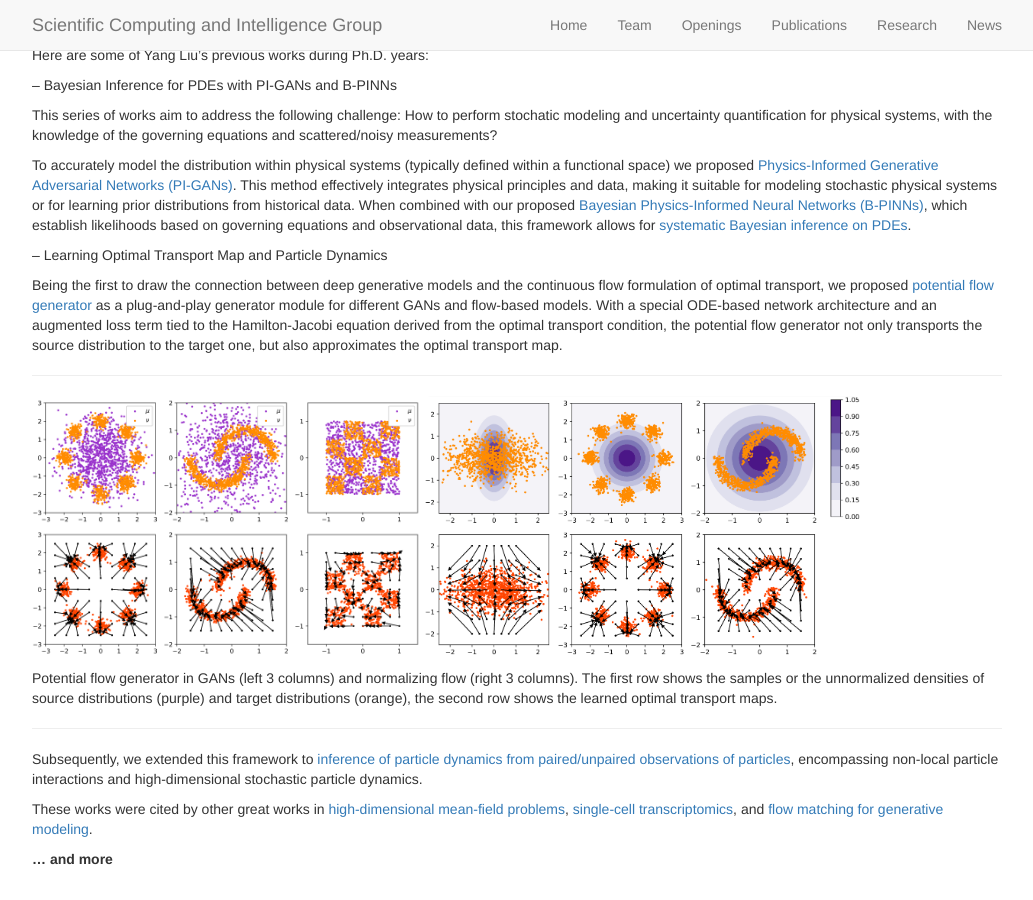
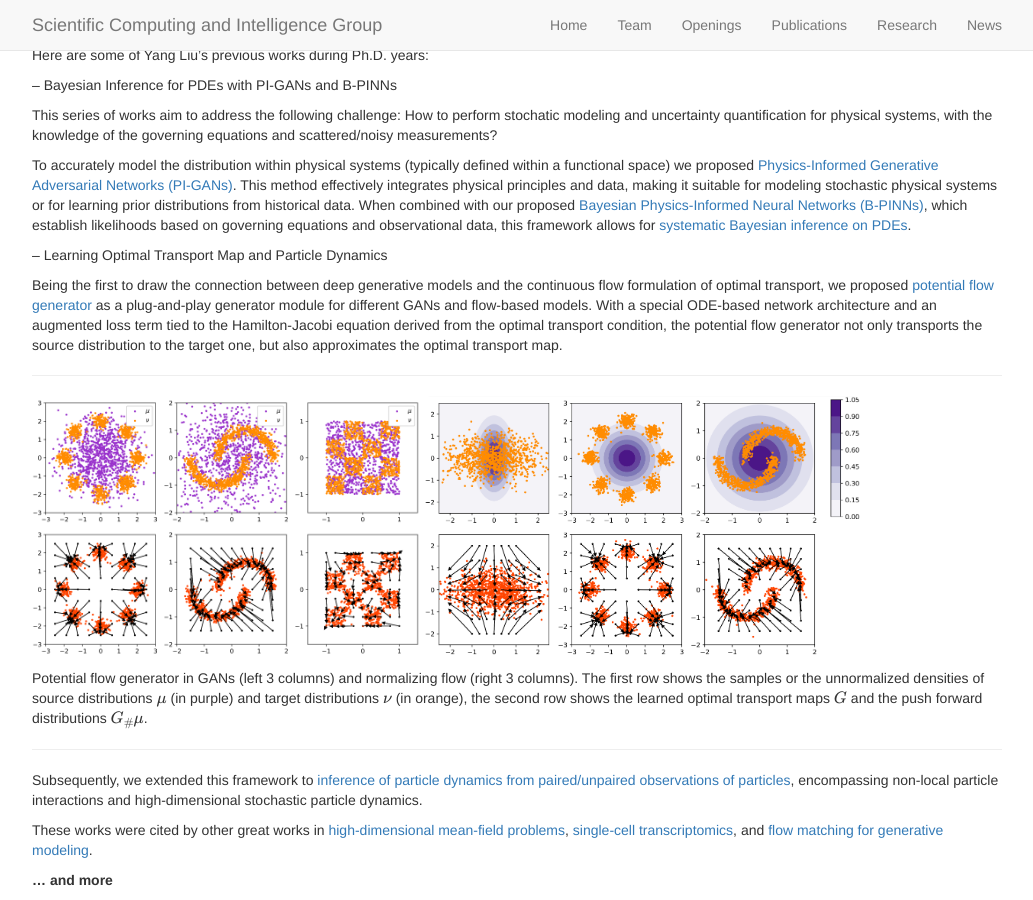
Before and after one commit to scaling-group/scaling-group.github.io, a Jekyll site: the page built from _pages/research.md, in a window 1280 px wide and 900 px high, scrolled down 1222 px. Shown: the whole window, without its empty margins (123-1156 px from the left). Built offline with Jekyll 4.4.1, drawn with Linux system fonts in a browser that asks for light colours; before the commit the page ends 2101 px from its top, so only the background shows below that.

Commit message:
add some formula

```diff
--- a/_pages/research.md
+++ b/_pages/research.md
@@ -65,7 +65,7 @@ Being the first to draw the connection between deep generative models and the co
 ![]({{ site.url }}{{ site.baseurl }}/images/papers/WGAN_all.png){: style="width: 40%; float: center; margin: 0px"}
 ![]({{ site.url }}{{ site.baseurl }}/images/papers/flow_all.png){: style="width: 45%; float: center; margin: 0px"}
 
-Potential flow generator in GANs (left 3 columns) and normalizing flow (right 3 columns). The first row shows the samples or the unnormalized densities of source distributions (purple) and target distributions (orange), the second row shows the learned optimal transport maps.
+Potential flow generator in GANs (left 3 columns) and normalizing flow (right 3 columns). The first row shows the samples or the unnormalized densities of source distributions $$\mu$$ (in purple) and target distributions $$\nu$$ (in orange), the second row shows the learned optimal transport maps $$G$$ and the push forward distributions $$G_{\#}\mu$$.
 
 ---
 
```
Also changed, not shown: 1 other file.
